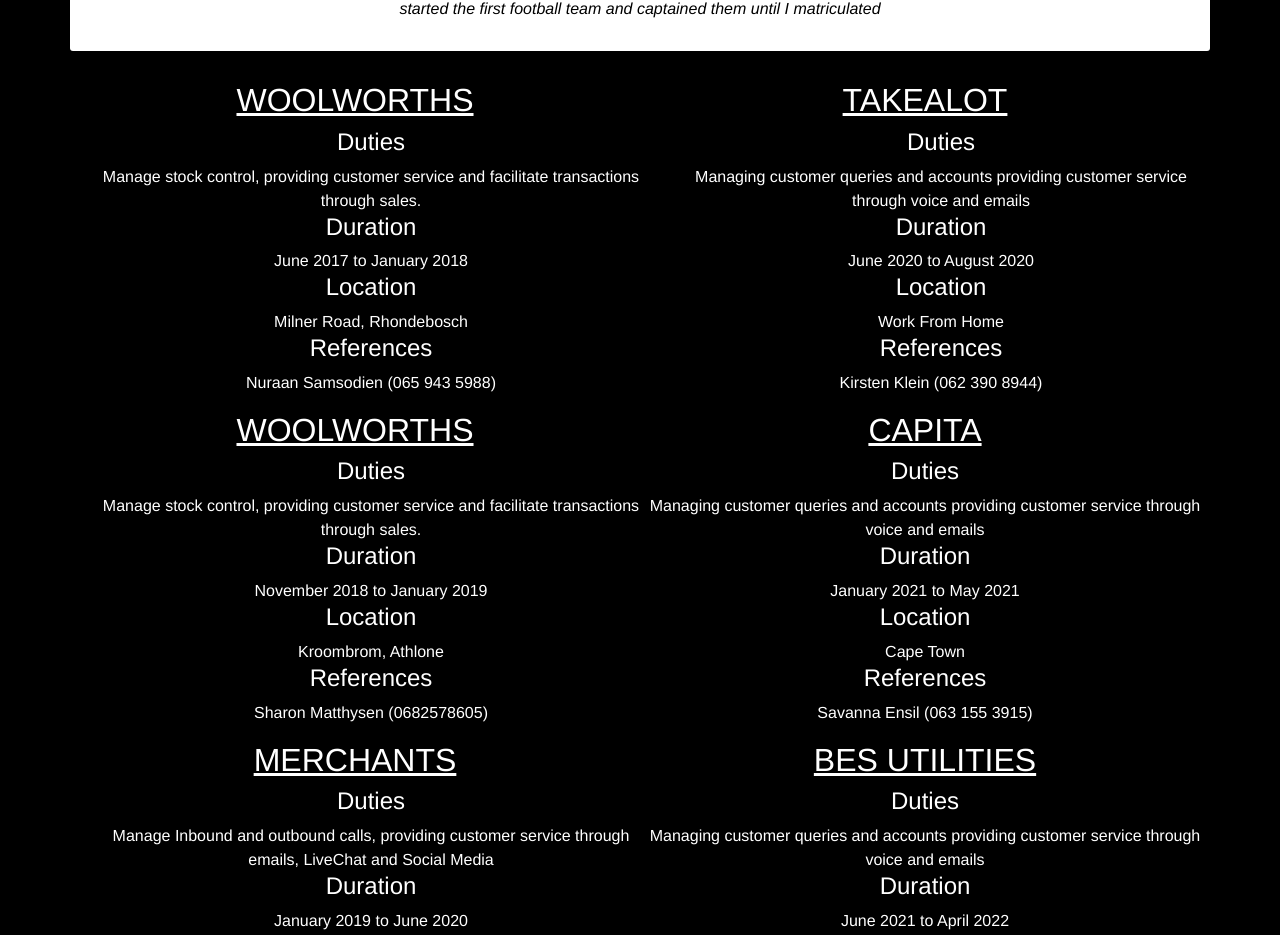
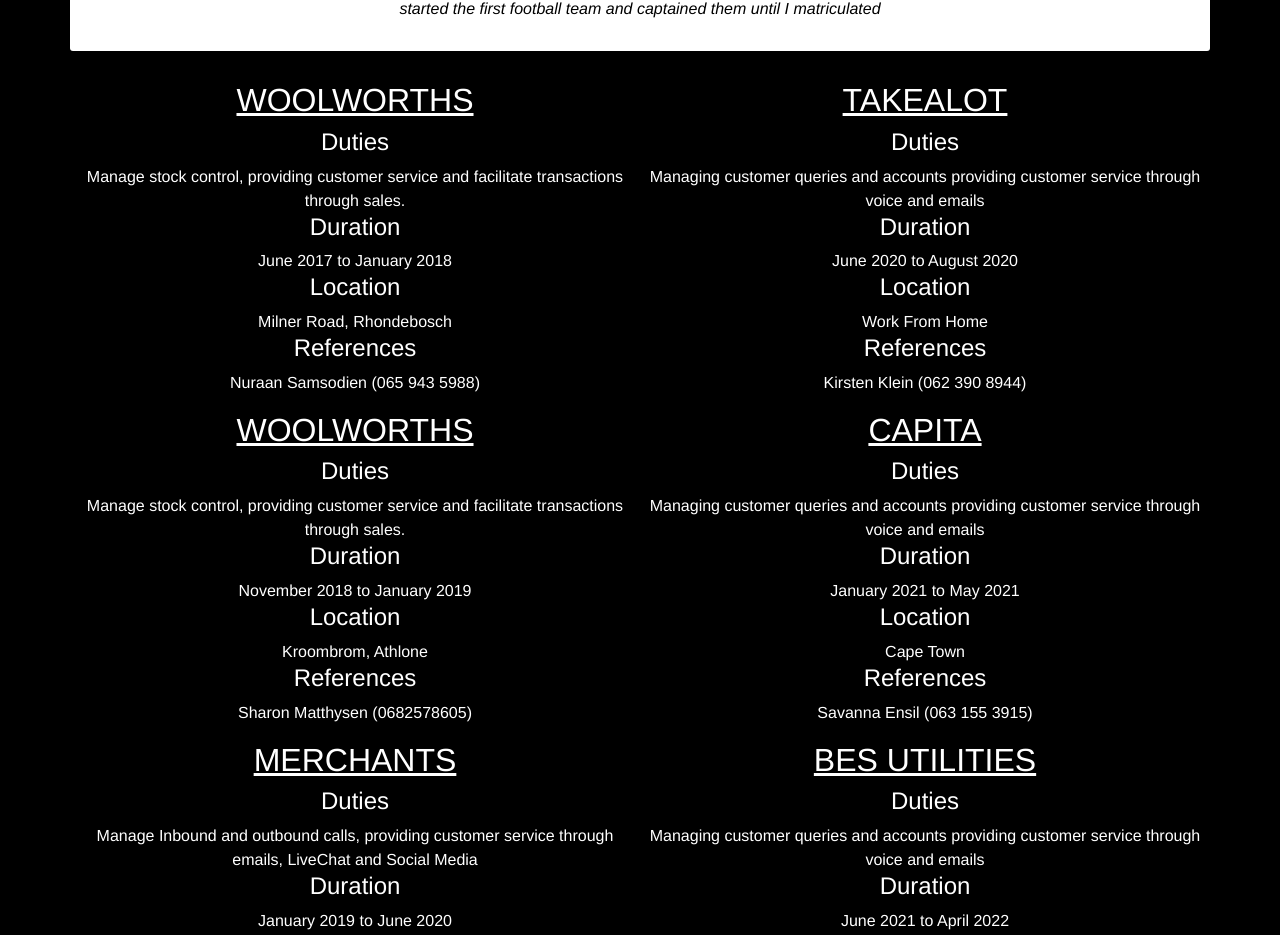
Before and after one commit to Tempestfury11/Vue_Project, a Vue app: page /resume in a window 1280 px wide. Shown: the part 317-1252 px from the top of the page. Built offline with nearby package versions, Linux system fonts and the light colour scheme.

Commit message:
touch up3

```diff
--- a/src/views/ResumeView.vue
+++ b/src/views/ResumeView.vue
@@ -14,46 +14,46 @@
           </div>
           <div id="jobs" class="col-md-6">
             <div class="cards">
+              <p>
                 <h2>WOOLWORTHS</h2>
-              <ul>
                 <h4>Duties</h4> Manage stock control, providing customer service and facilitate transactions through sales.
                 <h4>Duration</h4>June 2017 to January 2018
                 <h4>Location</h4>Milner Road, Rhondebosch
                 <h4>References</h4>Nuraan Samsodien (065 943 5988)
-              </ul>
+              </p>
             </div>
             <div class="cards">
+            <p>
               <h2>WOOLWORTHS</h2>
-            <ul>
               <h4>Duties</h4>Manage stock control, providing customer service and facilitate transactions through sales.
               <h4>Duration</h4>November 2018 to January 2019
               <h4>Location</h4>Kroombrom, Athlone
               <h4>References</h4>Sharon Matthysen (0682578605)
-            </ul>
+            </p>
           </div>
             <div class="cards">
+              <p>
                 <h2>MERCHANTS</h2>
-              <ul>
                 <h4>Duties</h4>Manage Inbound and outbound calls, providing customer service through emails, LiveChat and Social Media
                 <h4>Duration</h4>January 2019 to June 2020
                 <h4>Location</h4>The District Building, Woodstock
                 <h4>References</h4>Ralton Pillay(084 066 7197)
-              </ul>
+              </p>
             </div>
           </div>
           <div id="jobs" class="col-md-6">
             <div class="cards">
+              <p>
                 <h2>TAKEALOT</h2>
-              <ul>
                 <h4>Duties</h4>Managing customer queries and accounts providing customer service through voice and emails
                 <h4>Duration</h4>June 2020 to August 2020
                 <h4>Location</h4>Work From Home
                 <h4>References</h4>Kirsten Klein (062 390 8944)
-              </ul>
+              </p>
             </div>
             <div class="cards">
+              <p>
                 <h2>CAPITA</h2>
-              <p>
                 <h4>Duties</h4>Managing customer queries and accounts providing customer service through voice and emails
                 <h4>Duration</h4>January 2021 to May 2021
                 <h4>Location</h4>Cape Town
```
Lines whose indentation alone changed are shown as unchanged.
